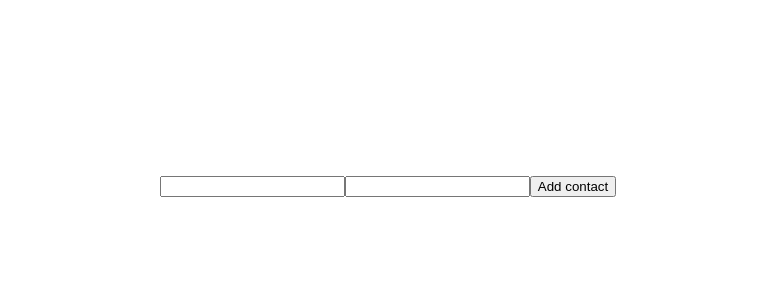
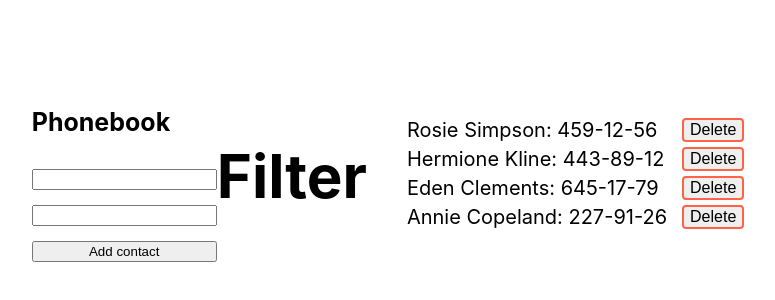
Before and after one commit to Maksym-Svyrydov/goit-react-hw-02-phonebook, a React (Create React App) app: page / in a window 1280 px wide. Shown: the part 224-524 px from the top of the page, without its empty margins (252-1027 px from the left). Built offline with nearby package versions, Linux system fonts and the light colour scheme.

Commit message:
task 1,2,4,5,6

```diff
--- a/src/components/App.jsx
+++ b/src/components/App.jsx
@@ -1,11 +1,38 @@
 import { Component } from 'react';
+import { nanoid } from 'nanoid';
 import ContactForm from './Form';
+import ContactList from './ContactList';
 export class App extends Component {
-  state = {};
-  submitForm = data => {
-    console.log(data);
+  state = {
+    contacts: [
+      { id: 'id-1', name: 'Rosie Simpson', number: '459-12-56' },
+      { id: 'id-2', name: 'Hermione Kline', number: '443-89-12' },
+      { id: 'id-3', name: 'Eden Clements', number: '645-17-79' },
+      { id: 'id-4', name: 'Annie Copeland', number: '227-91-26' },
+    ],
+    filter: '',
   };
+  submitForm = ({ id, name, number }) => {
+    const contact = {
+      id,
+      name,
+      number,
+    };
+    this.setState(({ contacts }) => ({
+      contacts: [contact, ...contacts],
+    }));
+  };
+  handeDeleteContact = deleteId => {
+    this.setState(prevState => ({
+      ...prevState,
+      contacts: this.state.contacts.filter(({ id }) => id !== deleteId),
+    }));
+  };
+
+  // const contactList = ({contacts}) =>{}
+
   render() {
+    const { contacts } = this.state;
     return (
       <div
         style={{
@@ -17,8 +44,12 @@ export class App extends Component {
           color: '#010101',
         }}
       >
-        <ContactForm onSubmit={this.submitForm} />
-        {/* React homework template */}
+        <ContactForm onSubmit={this.submitForm} contactList={contacts} />
+        <h2 title="Filter">Filter</h2>
+        <ContactList
+          contactList={contacts}
+          onDelete={this.handeDeleteContact}
+        />
       </div>
     );
   }
--- /dev/null
+++ b/src/components/ContactList/ContactList.jsx
@@ -0,0 +1,18 @@
+import { List, Item, Text, DeleteBtn } from './ContactList.styled';
+
+const ContactList = ({ contactList, onDelete }) => {
+  return (
+    <List>
+      {contactList.map(({ id, name, number }) => (
+        <Item key={id}>
+          <Text>{`${name}: ${number}`}</Text>
+          <DeleteBtn type="button" onClick={() => onDelete(id)}>
+            Delete
+          </DeleteBtn>
+        </Item>
+      ))}
+    </List>
+  );
+};
+
+export default ContactList;
--- /dev/null
+++ b/src/components/ContactList/ContactList.styled.js
@@ -0,0 +1,25 @@
+import styled from 'styled-components';
+
+export const List = styled.ul`
+  display: flex;
+  list-style: none;
+  flex-direction: column;
+`;
+export const Item = styled.li`
+  display: flex;
+  font-size: 20px;
+  font-weight: 400;
+  justify-content: space-between;
+  margin-bottom: 5px;
+`;
+export const Text = styled.span`
+  display: flex;
+`;
+export const DeleteBtn = styled.button`
+display: flex;
+  font-size: 16px;
+  font-weight: 400;
+  border: 2px solid tomato;
+  border-radius: 4px;
+  margin-left: 15px;s
+`;
--- /dev/null
+++ b/src/components/ContactList/index.js
@@ -0,0 +1 @@
+export { default } from './ContactList';
--- a/src/components/Form/Form.jsx
+++ b/src/components/Form/Form.jsx
@@ -1,7 +1,15 @@
-const { Component } = require('react');
-
+import { nanoid } from 'nanoid';
+import { Component } from 'react';
+import {
+  Form,
+  InpetHeader,
+  InputName,
+  InputNumber,
+  InputBtn,
+} from './Form.styled';
 class ContactForm extends Component {
   state = {
+    id: '',
     name: '',
     number: '',
   };
@@ -9,40 +17,57 @@ class ContactForm extends Component {
     const { name, value } = e.currentTarget;
     this.setState({ [name]: value });
   };
-
+  nameCheker = name => {
+    return this.props.contactList.find(contact => contact.name === name);
+  };
   handleSubmit = e => {
+    //  const { name, number } = this.state;
     e.preventDefault();
-    this.props.onSubmit(this.state);
+    const { name, number } = this.state;
+    if (this.nameCheker(name)) {
+      return alert(`${name} is is already in contacts.`);
+    }
+    this.props.onSubmit({
+      name,
+      number,
+      id: nanoid(),
+    });
     this.resetForm();
+    console.log(this.props);
   };
 
   resetForm = () => {
     this.setState({ name: '', number: '' });
   };
+
   render() {
+    const { name, number } = this.state;
     return (
-      <form onSubmit={this.handleSubmit}>
-        <input
+      <Form title="Phonebook" onSubmit={this.handleSubmit}>
+        <InpetHeader>Phonebook</InpetHeader>
+        <InputName
+          id="name"
           type="text"
           name="name"
           pattern="^[a-zA-Zа-яА-Я]+(([' -][a-zA-Zа-яА-Я ])?[a-zA-Zа-яА-Я]*)*$"
           title="Name may contain only letters, apostrophe, dash and spaces. For example Adrian, Jacob Mercer, Charles de Batz de Castelmore d'Artagnan"
           required
-          namevalue={this.state.name}
+          value={name}
           onChange={this.handleInput}
         />
-        <input
+        <InputNumber
+          id="number"
           type="tel"
           name="number"
           // pattern="\+?\d{1,4}?[-.\s]?\(?\d{1,3}?\)?[-.\s]?\d{1,4}[-.\s]?\d{1,4}[-.\s]?\d{1,9}"
           title="Phone number must be digits and can contain spaces, dashes, parentheses and can start with +"
           required
-          numbervalue={this.state.number}
+          value={number}
           onChange={this.handleInput}
         />
 
-        <button type="submit">Add contact</button>
-      </form>
+        <InputBtn type="submit">Add contact</InputBtn>
+      </Form>
     );
   }
 }
--- /dev/null
+++ b/src/components/Form/Form.styled.js
@@ -0,0 +1,14 @@
+import styled from 'styled-components';
+
+export const Form = styled.form`
+  display: flex;
+  flex-direction: column;
+  gap: 15px;
+`;
+export const InpetHeader = styled.h1`
+  font-weigh: 400;
+  font-size: 25px;
+`;
+export const InputName = styled.input``;
+export const InputNumber = styled.input``;
+export const InputBtn = styled.button``;
```
